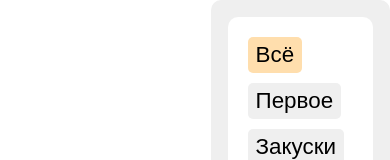
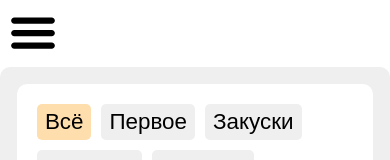
Before and after one commit to vladwizard/FoodStore, a React (Create React App) app: page / in a window 390 px wide. Shown: the top 160 px of the page. Built offline with nearby package versions, Linux system fonts and the light colour scheme; no server answers.

Commit message:
Adding Responsive Layout

```diff
--- a/src/App.module.css
+++ b/src/App.module.css
@@ -1,23 +1,59 @@
 .wrapper {
   box-sizing: border-box;
   width: 100%;
-  height: max-content;
-  display:flex;
-
+  height: 100vh;
+  display: flex;
+  overflow: hidden;
 }
-.header{
-  width: 15%;
-  height: 100vh;
-  position: fixed;
+.wrapper .headerButton {
+  position: absolute;
+  margin: 1vh 1vh;
+  width: 50px;
+  min-width: 50px;
+  z-index: 100;
+}
+.wrapper .header {
+  height: inherit;
   background: #efefef;
+  z-index: 0;
+  box-sizing: border-box;
 }
-
-.content{
-  margin-left: 17.5%;
-  width: 80%;
+.wrapper .contentWrapper {
+  height: 100px;
+  background: green;
+}
+.wrapper .content {
+  height: inherit;
+  margin: 0 calc(2vh + 50px);
+  flex: 1;
   background: #efefef;
   padding: 2vh;
   border-radius: 10px;
   min-height: 100vh;
   box-sizing: border-box;
+  overflow: auto;
 }
+
+@media screen and (max-width: 1900px) {
+  .wrapper .content {
+    margin-right: 0;
+  }
+}
+@media (orientation: portrait) {
+  .wrapper {
+    flex-direction: column;
+  }
+  .wrapper .header {
+    position: absolute;
+  }
+  .wrapper .contentWrapper {
+    background: green;
+  }
+  .wrapper .content {
+    margin: calc(2vh + 50px) 0 0 0;
+    padding-bottom: calc(2vh + 50px);
+    box-sizing: border-box;
+  }
+}
+
+/*# sourceMappingURL=App.module.css.map */
--- /dev/null
+++ b/src/components/CartBlock/CartBlock.module.scss
@@ -0,0 +1,75 @@
+.wrapper *{
+    font-size: 20px;
+
+}
+.wrapper{
+    margin-bottom: 10px;
+}
+.wrapper{
+    background: white;
+    height: max-content;
+    display: flex;
+
+    max-width: 800px;
+    width: 100%;
+    border-radius: 10px;
+    img {
+        height: 250px;
+        width: 250px;
+        border-radius: inherit;
+        max-height: 50vh;
+        display: block;
+        margin: 0 auto;
+    }
+    .title{
+        padding: 2px 5px 4px 7px;
+        font-size: 1.2em;
+    }
+    .right_area {
+        background: #efefef;
+        padding: 5px 15px;
+        margin: 10px;
+        width: 95%;
+        box-sizing: border-box;
+        border-radius: 5px;
+        overflow: auto;
+    }
+}
+
+
+.count_area{
+    margin-bottom: 5px;
+    width: 100%;
+    box-sizing: border-box;
+    padding: 5px 15px;
+    display: flex;
+    justify-content: space-between;
+    background: white;
+    border-radius: 5px;
+    * {
+        display: flex;
+        flex-direction: row;
+        align-items: center;
+
+    }
+    *:not(:last-child){
+        margin-bottom: 4px;
+    }
+    button{
+        border: none;
+        font-size: 17px;
+        padding: 5px 10px;
+        border-radius: 5px;
+        background: #efefef;
+    }
+    button:hover{
+        background:sandybrown;
+    }
+}
+@media (orientation: portrait) {
+    .wrapper {
+        flex-direction: column;
+        flex-wrap: wrap;
+    }
+
+}
--- /dev/null
+++ b/src/pages/Home/Home.module.scss
@@ -0,0 +1,59 @@
+.content{
+    width: 100%;
+    height: 100%;
+    border-radius: 15px;
+    box-sizing: border-box;
+    display: flex;
+    flex-wrap: wrap;
+    justify-content: space-between;
+
+}
+.header{
+    border-radius: 10px;
+    width: 100%;
+    background: white;
+    height: max-content;
+    display: flex;
+    align-items: center;
+    justify-content: space-between;
+    padding: 15px;
+    box-sizing: border-box;
+    margin-bottom: 10px;
+
+    .category_area{
+        height: max-content;
+        display: flex;
+        align-items: center;
+        overflow: auto;
+    }
+    .category_area button{
+        margin: 5px;
+        padding: 5px 8px;
+        border-radius: 5px;
+        border: none;
+        font-size: 1.4em;
+    }
+    .find{
+        margin: 5px;
+        font-size: 1.4em;
+        max-width: 400px;
+        width: 30%;
+        padding: 3px 6px;
+    }
+    .active{
+        background: navajowhite;
+    }
+}
+@media (orientation: portrait) {
+    .header{
+
+        flex-wrap: wrap;
+        //flex-direction: row-reverse;
+        .find{
+            width: 150%;
+        }
+        .category_area{
+            flex-wrap: wrap;
+        }
+    }
+}
```
